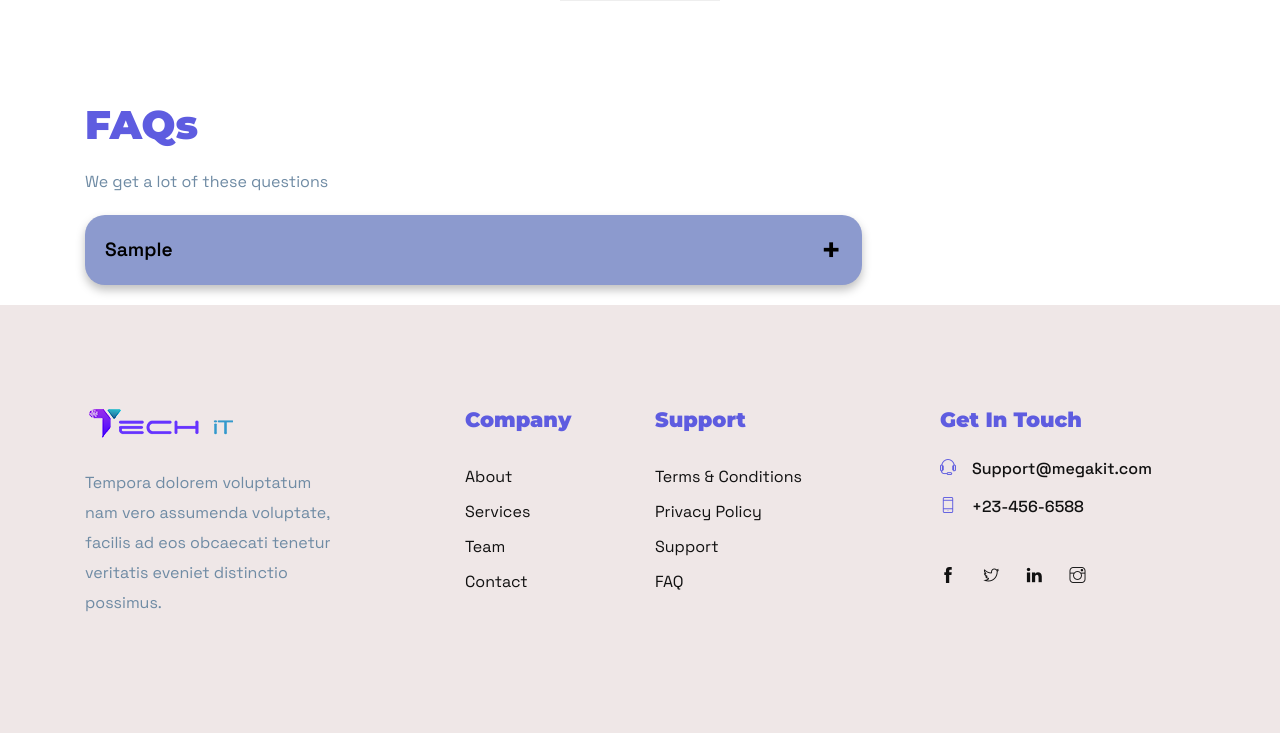
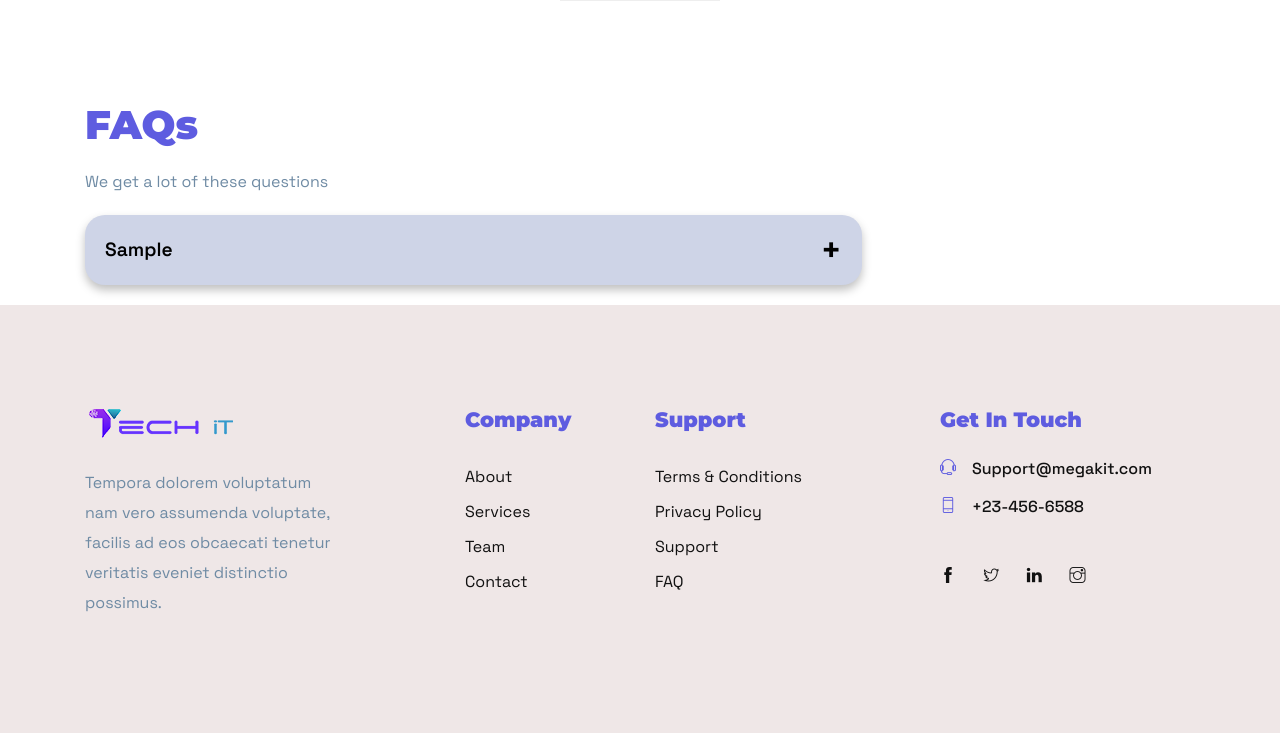
Before and after one commit to YusufKhan2016/Techit, a Django app: page / in a window 1280 px wide. Shown: the part 2748-3481 px from the top of the page. Run offline with Django 4.2, Linux system fonts and the light colour scheme; tables that the repository leaves empty hold one stand-in row (values such as "Sample post"); grey boxes marked "Sample" are stand-in pictures; some libraries are stand-ins or nearby versions.

Commit message:
more of a commit

```diff
--- a/static/css/Faq.css
+++ b/static/css/Faq.css
@@ -18,7 +18,7 @@ h1 {
 }
 
 .cner {
-  background-color: rgb(140, 154, 206);
+  background-color: rgb(206, 212, 231);
   color: black;
   border-radius: 20px;
   box-shadow: 0 5px 10px 0 rgb(0,0,0,0.25);
```
